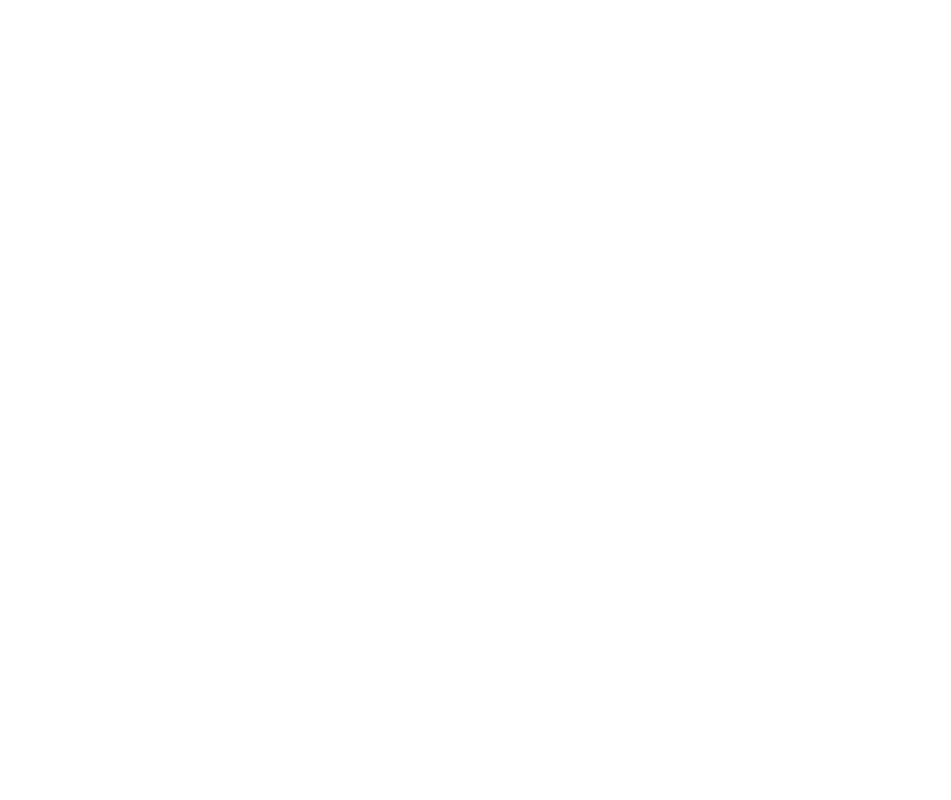
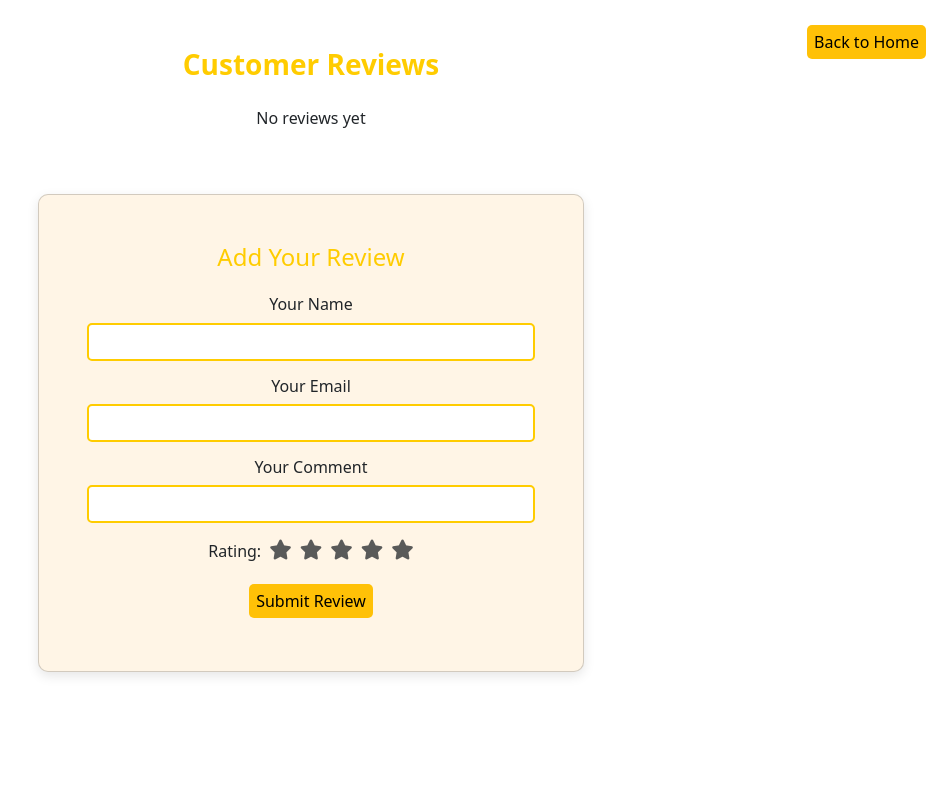
Before and after one commit to Het15Shah/Wanderway, a React (Create React App) app in the folder frontend/: page /review in a window 1280 px wide. Before the commit this address had no page. Shown: the top 800 px of the page, without its empty margins (329-1280 px from the left). Built offline with nearby package versions, Linux system fonts and the light colour scheme.

Commit message:
review pade done by neel

```diff
--- a/frontend/package.json
+++ b/frontend/package.json
@@ -15,6 +15,7 @@
     "bootstrap": "^5.3.3",
     "js-cookie": "^3.0.5",
     "lucide-react": "^0.454.0",
+    "mdb-react-ui-kit": "^9.0.0",
     "react": "^18.3.1",
     "react-dom": "^18.3.1",
     "react-hot-toast": "^2.4.1",
--- a/frontend/src/App.js
+++ b/frontend/src/App.js
@@ -8,6 +8,7 @@ import TripDetail from "./pages/TripDetails";
 import Login from "./pages/Login"
 import SignUpPage from "./pages/Signup";
 import Addtrips from "./pages/Addtrips";
+import ReviewPage from "./pages/Reviewpage";
 
 function App() {
   return (
@@ -20,6 +21,7 @@ function App() {
         <Route path="/login" element={<Login />} />
         <Route path="/signup" element={<SignUpPage />} />
         <Route path="/add-trips" element={<Addtrips />} />
+        <Route path="/review" element={<ReviewPage />} />
       </Routes>
     </>
   );
--- /dev/null
+++ b/frontend/src/CSS/ReviewPage.css
@@ -0,0 +1,13 @@
+.Button_submit {
+  background-color: #ffc107;
+  border: 0;
+  border-radius: 5px;
+  margin: 5px;
+  padding: 5px;
+  padding-left: 7px;
+  padding-right: 7px;
+}
+
+.Button_submit:hover {
+  background-color: #ff9800;
+}
--- /dev/null
+++ b/frontend/src/pages/Reviewpage.jsx
@@ -0,0 +1,216 @@
+import React, { useState } from "react";
+import {
+  MDBContainer,
+  MDBRow,
+  MDBCol,
+  MDBCard,
+  MDBCardBody,
+  MDBTypography,
+  MDBIcon,
+  MDBInput,
+} from "mdb-react-ui-kit";
+import "../CSS/ReviewPage.css";
+import Footer from "../components/Footer";
+
+export default function ReviewPage() {
+  const [reviews, setReviews] = useState([]);
+  const [review, setReview] = useState({
+    name: "",
+    email: "",
+    comment: "",
+    rating: 0,
+  });
+
+  // Handle form input changes
+  const handleReviewChange = (e) => {
+    const { name, value } = e.target;
+    setReview((prevReview) => ({ ...prevReview, [name]: value }));
+  };
+
+  // Handle star rating
+  const setRating = (rating) => {
+    setReview((prevReview) => ({ ...prevReview, rating }));
+  };
+
+  // Submit review and clear form
+  const submitReview = (e) => {
+    e.preventDefault();
+    setReviews((prevReviews) => [...prevReviews, review]);
+    setReview({ name: "", email: "", comment: "", rating: 0 }); // Reset form
+  };
+
+  // Delete review by index
+  const deleteReview = (indexToDelete) => {
+    setReviews((prevReviews) =>
+      prevReviews.filter((_, index) => index !== indexToDelete)
+    );
+  };
+
+  return (
+    <>
+      <MDBContainer className="py-5" style={{ backgroundColor: "#ffffff" }}>
+        {/* Back to Home Button */}
+        <button
+          className="Button_submit"
+          style={{
+            position: "absolute",
+            top: "20px",
+            right: "20px",
+            transition: "background-color 0.3s ease",
+          }}
+          onClick={() => (window.location.href = "/")}
+        >
+          Back to Home
+        </button>
+
+        {/* Review Section */}
+        <h3 className="text-center fw-bold mb-4" style={{ color: "#ffcc00" }}>
+          Customer Reviews
+        </h3>
+
+        {/* Display Existing Reviews */}
+        <MDBRow className="text-center">
+          {reviews.length === 0 ? (
+            <p className="text-center">No reviews yet</p>
+          ) : (
+            reviews.map((rev, index) => (
+              <MDBCol md="4" className="mb-4" key={index}>
+                <MDBCard
+                  style={{ backgroundColor: "#fff9e6", position: "relative" }}
+                >
+                  {/* Delete Review Button */}
+                  <MDBIcon
+                    fas
+                    icon="trash-alt"
+                    onClick={() => deleteReview(index)}
+                    className="delete-icon"
+                    style={{
+                      position: "absolute",
+                      top: "10px",
+                      right: "10px",
+                      cursor: "pointer",
+                      fontSize: "20px",
+                      color: "#ff4d4d",
+                    }}
+                  />
+
+                  <MDBCardBody className="py-4">
+                    <h5 className="font-weight-bold">{rev.name}</h5>
+                    <MDBTypography
+                      listUnStyled
+                      className="d-flex justify-content-center"
+                    >
+                      {[...Array(rev.rating)].map((_, i) => (
+                        <MDBIcon
+                          key={i}
+                          fas
+                          icon="star"
+                          className={`text-warning ${
+                            i < rev.rating ? "" : "far"
+                          }`}
+                        />
+                      ))}
+                    </MDBTypography>
+                    <p className="mt-2">{rev.comment}</p>
+                  </MDBCardBody>
+                </MDBCard>
+              </MDBCol>
+            ))
+          )}
+        </MDBRow>
+
+        {/* Add Review Form in a Card */}
+        <MDBRow className="justify-content-center my-5">
+          <MDBCol md="6">
+            <MDBCard style={{ backgroundColor: "#fff5e6" }}>
+              <MDBCardBody>
+                <h4 className="text-center mb-4" style={{ color: "#ffcc00" }}>
+                  Add Your Review
+                </h4>
+                <form onSubmit={submitReview}>
+                  {/* Name Field */}
+                  <h6>Your Name</h6>
+                  <MDBInput
+                    name="name"
+                    value={review.name}
+                    onChange={handleReviewChange}
+                    className="mb-3"
+                    required
+                    style={{
+                      backgroundColor: "#ffffff",
+                      border: "2px solid #ffcc00",
+                      borderRadius: "5px",
+                      padding: "5px",
+                    }}
+                  />
+
+                  {/* Email Field */}
+                  <h6>Your Email</h6>
+                  <MDBInput
+                    name="email"
+                    type="email"
+                    value={review.email}
+                    onChange={handleReviewChange}
+                    className="mb-3"
+                    required
+                    style={{
+                      backgroundColor: "#ffffff",
+                      border: "2px solid #ffcc00",
+                      borderRadius: "5px",
+                      padding: "5px",
+                    }}
+                  />
+
+                  {/* Comment Field */}
+                  <h6>Your Comment</h6>
+                  <MDBInput
+                    name="comment"
+                    value={review.comment}
+                    onChange={handleReviewChange}
+                    className="mb-3"
+                    textarea
+                    rows={3}
+                    required
+                    style={{
+                      backgroundColor: "#ffffff",
+                      border: "2px solid #ffcc00",
+                      borderRadius: "5px",
+                      padding: "5px",
+                    }}
+                  />
+
+                  {/* Star Rating Selection */}
+                  <div className="star-rating mb-3 text-center">
+                    <span>Rating:</span>
+                    {[...Array(5)].map((_, i) => (
+                      <MDBIcon
+                        key={i}
+                        fas
+                        icon="star"
+                        onClick={() => setRating(i + 1)}
+                        className={`star ${
+                          i < review.rating ? "text-warning" : "text-muted"
+                        }`}
+                        style={{
+                          cursor: "pointer",
+                          marginLeft: "8px",
+                          fontSize: "20px",
+                        }}
+                      />
+                    ))}
+                  </div>
+
+                  {/* Submit Button */}
+                  <button className="Button_submit" type="submit">
+                    Submit Review
+                  </button>
+                </form>
+              </MDBCardBody>
+            </MDBCard>
+          </MDBCol>
+        </MDBRow>
+      </MDBContainer>
+      <Footer />
+    </>
+  );
+}
```
Also changed, not shown: 1 other file (tests, documents, lock files or other folders).
